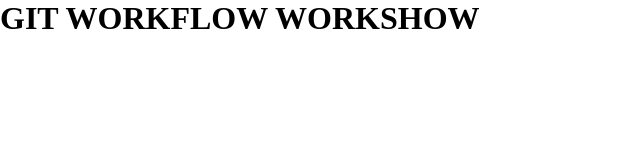
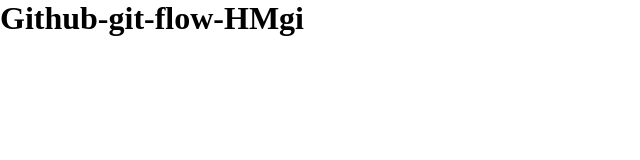
Before and after one commit to GSG-CF05/github-git-flow-HM, a plain HTML site: page index.html in a window 1280 px wide. Shown: the whole page, without its empty margins (0-640 px from the left). Drawn offline with Linux system fonts and the light colour scheme.

Commit message:
change the title to Github-git-flow0HM relate #1

```diff
--- a/index.html
+++ b/index.html
@@ -5,12 +5,13 @@
     <meta charset="UTF-8">
     <meta name="viewport" content="width=device-width, initial-scale=1.0">
     <link rel="stylesheet" href="style.css">
-    <title>Git Workflow Workshop</title>
+    <title>Github-git-flow-HM</title>
 </head>
 
 <body>
 
-    <h1 class="some-heading">GIT WORKFLOW WORKSHOW</h1>
+
+    <h1 class="some-heading">Github-git-flow-HMgi</h1>
 
 </body>
 
```
